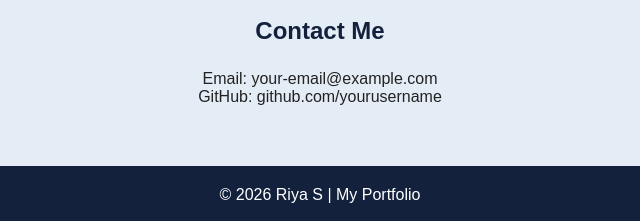
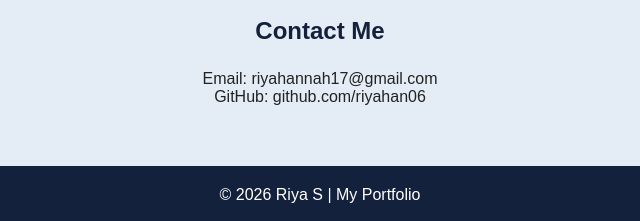
Before and after one commit to riyahan06/my-portfolio, a plain HTML site: page index.html in a window 1280 px wide. Shown: the part 1558-1779 px from the top of the page, 320-960 px from the left. Drawn offline with Linux system fonts and the light colour scheme.

Commit message:
Update portfolio

```diff
--- a/index.html
+++ b/index.html
@@ -78,8 +78,8 @@
 
     <section id="contact">
         <h2>Contact Me</h2>
-        <p>Email: your-email@example.com</p>
-        <p>GitHub: github.com/yourusername</p>
+        <p>Email: riyahannah17@gmail.com</p>
+        <p>GitHub: github.com/riyahan06</p>
     </section>
 
     <footer>
```
